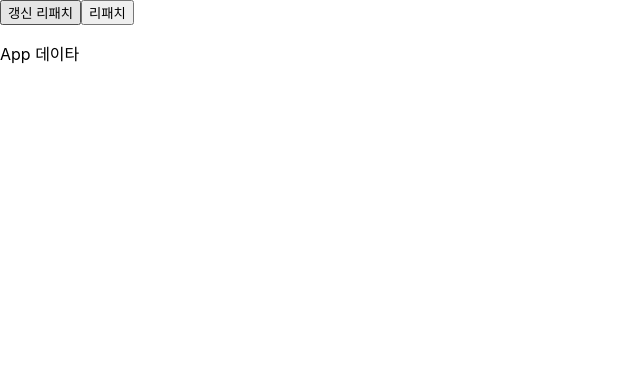
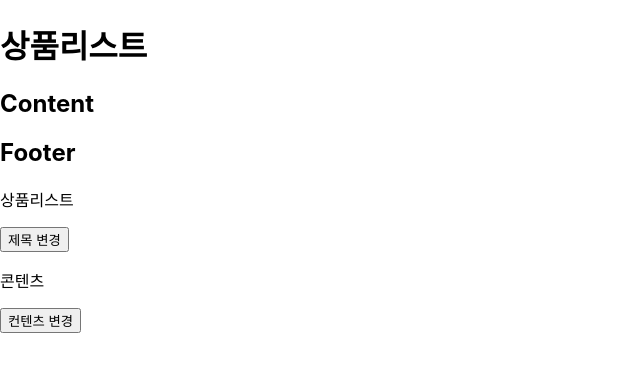
Before and after one commit to vxggangxv/react-workspace, a React (Create React App) app: page / in a window 1280 px wide. Shown: the top 372 px of the page, without its empty margins (0-640 px from the left). Built offline with nearby package versions, Linux system fonts and the light colour scheme; no server answers.

Commit message:
feat: add ContextApi test

```diff
--- a/src/App.js
+++ b/src/App.js
@@ -1,106 +1,11 @@
-import {
-  QueryClient,
-  QueryClientProvider,
-  queryOptions,
-  useQuery,
-} from "@tanstack/react-query";
-import { memo, useEffect, useState } from "react";
+import { QueryClient, QueryClientProvider } from "@tanstack/react-query";
 import "./App.css";
+import ContextApi from "./components/test/ContextApi";
 
 const queryClient = new QueryClient();
 
-const fetchTodo = (id) => {
-  console.log(`fetchTodo call id: ${id}`);
-  // const randomId = Math.floor(Math.random() * 5) + 1;
-  // console.log("randomId", randomId);
-
-  return fetch(
-    `https://jsonplaceholder.typicode.com/todos/${
-      id || Math.floor(Math.random() * 5) + 1
-    }`
-  ).then((response) => {
-    console.log("response");
-
-    return response.json();
-  });
-};
-
-const TodoItem = memo(({ id }) => {
-  const { data } = useQuery({
-    queryKey: ["todo"],
-    // queryFn: fetchTodo,
-    staleTime: Infinity,
-  });
-
-  useEffect(() => {
-    console.log("TodoItem data", data);
-  }, [data]);
-
-  return <div>TodoItem</div>;
-});
-
-function groupOptions(id) {
-  return queryOptions({
-    queryKey: ["groups", id],
-    // queryFn: () => fetchTodo(id),
-    // staleTime: 1000,
-  });
-}
-
-const Todo1 = memo(() => {
-  const { data } = useQuery(groupOptions(1));
-  return <p>{data?.id}</p>;
-});
-
-const Todo2 = memo(() => {
-  // const { data } = useQuery(groupOptions(2));
-  // const data = {}
-  const { data } = useQuery({ queryKey: ["todo"], staleTime: Infinity });
-  console.log("data", data);
-  // const data = queryClient.getQueryData(["todo"]);
-  // console.log("data", data);
-  // console.log("queryClient", queryClient.getQueryData(["todo"]));
-
-  // const queryCache = queryClient.getQueryCache();
-  // console.log("queryCache", queryCache);
-
-  // return "";
-  return <p>{data?.id}</p>;
-});
-
 function App() {
-  const [shown, setShown] = useState(false);
-  const [id, setId] = useState(1);
-  const { data, refetch, isSuccess } = useQuery({
-    queryKey: ["todo"],
-    queryFn: () => fetchTodo(id),
-    // enabled: !!id,
-  });
-
-  // console.log("App data", data);
-  // console.log("App id", id);
-
-  return (
-    <div>
-      {/* <button onClick={() => setShown((prev) => !prev)}>Todo 토글</button> */}
-      <button
-        onClick={() => {
-          setId((prev) => ++prev);
-          setTimeout(() => {
-            refetch();
-          }, 1000);
-        }}
-      >
-        갱신 리패치
-      </button>
-      {/* <button onClick={() => setId((prev) => ++prev)}>Id 추가</button> */}
-      <button onClick={refetch}>리패치</button>
-      <p>App 데이타 {data?.id}</p>
-      {/* {shown && <TodoItem />} */}
-      {/* <Todo1 /> */}
-      {isSuccess && <Todo2 />}
-    </div>
-  );
+  return <ContextApi />;
 }
 
 function Root() {
--- /dev/null
+++ b/src/components/test/ContextApi.js
@@ -0,0 +1,85 @@
+import {
+  createContext,
+  memo,
+  useCallback,
+  useContext,
+  useMemo,
+  useState,
+} from "react";
+
+const Context = createContext(null);
+
+const Backdrop = memo(() => {
+  const { onClose } = useContext(Context);
+
+  return (
+    <div
+      onClick={onClose}
+      style={{
+        position: "absolute",
+        top: 0,
+        left: 0,
+        width: "100%",
+        height: "100%",
+        background: "rgba(0, 0, 0, 0.5)",
+      }}
+    />
+  );
+});
+
+const Header = memo(() => {
+  const { title } = useContext(Context);
+  console.log("🚀 ~ Header ~ title:", title);
+
+  return <h1>{title}</h1>;
+});
+
+const Body = memo(() => {
+  const { content } = useContext(Context);
+  console.log("🚀 ~ Body ~ content:", content);
+
+  return <h2>{content}</h2>;
+});
+const Footer = memo(() => {
+  // const { content } = useContext(Context);
+  console.log("🚀 ~ Footer:");
+
+  return <h2>Footer</h2>;
+});
+
+const Container = memo(({ title, content, onClose }) => {
+  const value = useMemo(() => {
+    return { title, content, onClose };
+  }, [title, content, onClose]);
+
+  return (
+    <Context.Provider value={value}>
+      {/* <Backdrop /> */}
+      <Header />
+      <Body />
+      <Footer />
+    </Context.Provider>
+  );
+});
+
+export default function ContextApi() {
+  const [title, setTitle] = useState("상품리스트");
+  const [content, setContent] = useState("콘텐츠");
+
+  const onClose = useCallback(() => {
+    console.log("🚀 ~ onClose ~ onClose:");
+    setTitle("삼품 닫기");
+  }, []);
+
+  return (
+    <>
+      <Container title={title} onClose={onClose} content="Content" />
+      <p>{title}</p>
+      <button onClick={() => setTitle((prev) => prev + 1)}>제목 변경</button>
+      <p>{content}</p>
+      <button onClick={() => setContent((prev) => prev + 1)}>
+        컨텐츠 변경
+      </button>
+    </>
+  );
+}
```
Also changed, not shown: src/components/test/ReactQuery.js (added, +99 -0 lines).
